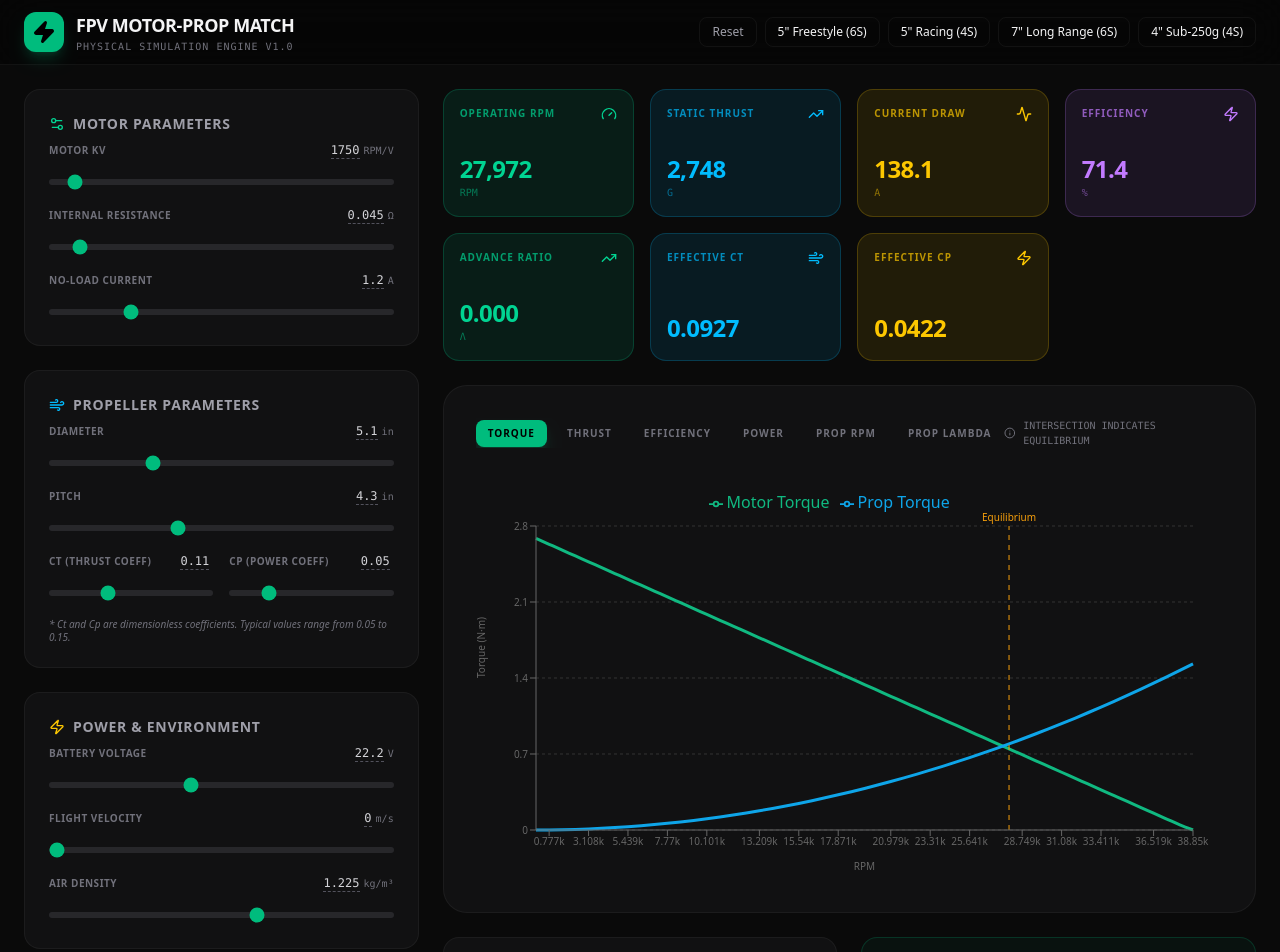
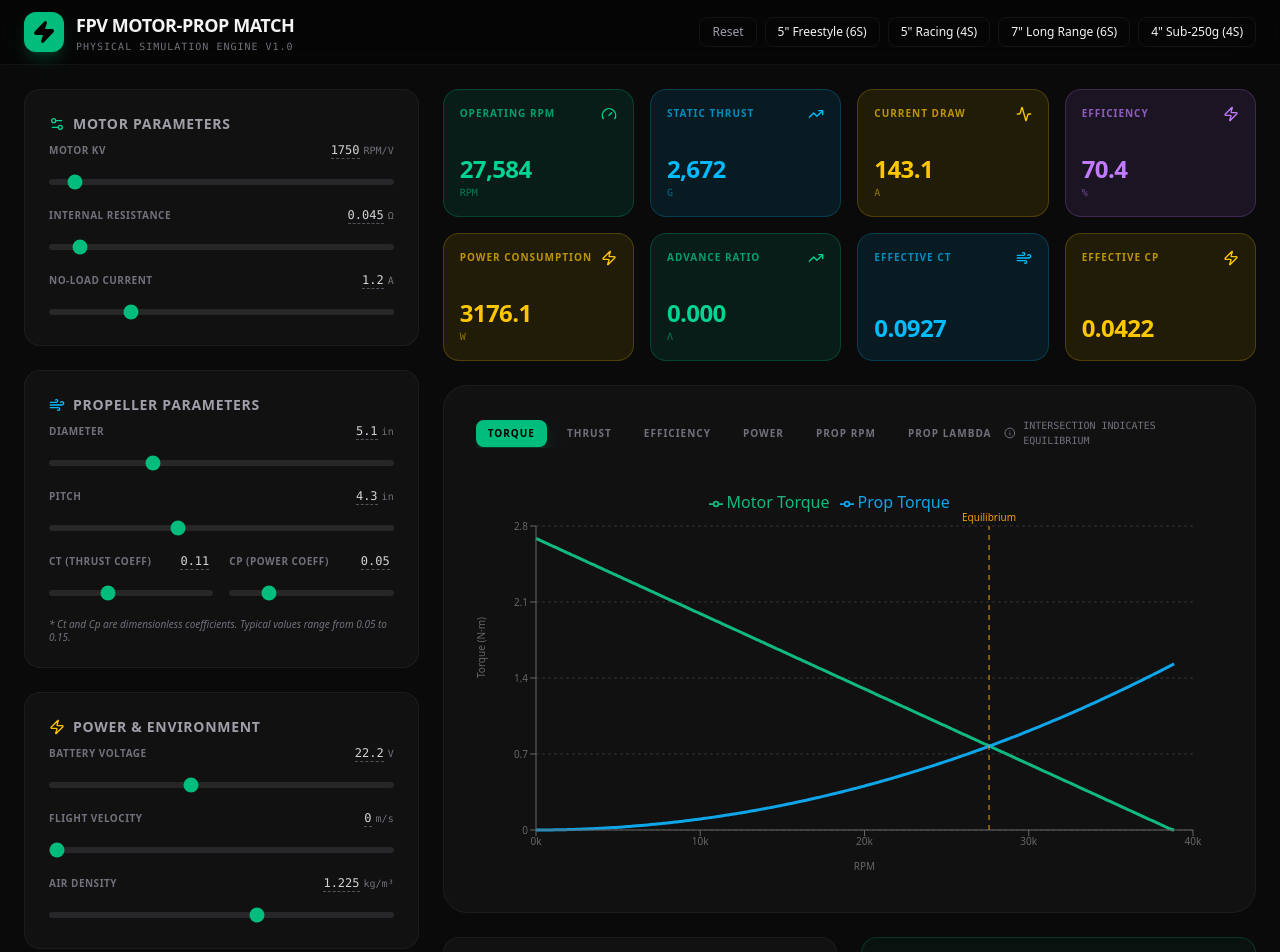
Before and after one commit to leemojiang/FPV-Motor-Prop-Matcher, a React (Vite) app: page / in a window 1280 px wide. Shown: the top 952 px of the page. Built offline with nearby package versions, Linux system fonts and the light colour scheme.

Commit message:
feat: Improve RPM simulation resolution
Increases the resolution of the RPM simulation by increasing the number of steps.
Ensures the simulation starts from at least 1000 RPM to avoid division by zero.
Clarifies propeller efficiency calculation.

```diff
--- a/src/App.tsx
+++ b/src/App.tsx
@@ -102,8 +102,9 @@ export default function App() {
 
     const data = [];
     const lambdaData = [];
-    const maxRpm = motor.kv * v;
-    const step = maxRpm / 50;
+    const maxRpm = Math.max(1000, motor.kv * v);
+    const steps = 200; // Increased resolution
+    const step = maxRpm / steps;
 
     let equilibriumRpm = 0;
     let minDiff = Infinity;
@@ -124,7 +125,7 @@ export default function App() {
       const pElec = v * current;
       const motorEff = pElec > 0 ? (pShaftMotor / pElec) * 100 : 0;
 
-      // Propeller Calculations (Now independent of lambda for main simulation as requested)
+      // Propeller Calculations
       const tipSpeed = omega * propRadius;
       const lambda = omega > 0 ? V / tipSpeed : 0;
 
@@ -132,7 +133,7 @@ export default function App() {
       const propTorque = 0.5 * rho * Math.pow(tipSpeed, 2) * Math.PI * Math.pow(propRadius, 3) * eff_cp_const;
       const propPower = propTorque * omega;
 
-      // Propeller Efficiency: eta_p = (T * V) / P_prop
+      // Propeller Efficiency
       const propEff = propPower > 0 ? (thrust * V / propPower) * 100 : 0;
 
       const diff = Math.abs(motorTorque - propTorque);
@@ -145,7 +146,7 @@ export default function App() {
         rpm: Math.round(rpm),
         motorTorque: Number(motorTorque.toFixed(4)),
         propTorque: Number(propTorque.toFixed(4)),
-        thrust: Number((thrust * 101.97).toFixed(1)), // g
+        thrust: Number((thrust * 101.97).toFixed(1)),
         efficiency: Number(Math.max(0, motorEff).toFixed(1)),
         propEff: Number(Math.min(100, propEff).toFixed(1)),
         current: Number(current.toFixed(1)),
@@ -153,25 +154,6 @@ export default function App() {
         pShaftMotor: Number(pShaftMotor.toFixed(1)),
         pProp: Number(propPower.toFixed(1)),
         lambda: Number(lambda.toFixed(3)),
-      });
-    }
-
-    // Generate specific Lambda data for the lambda chart (plotting coefficients)
-    const maxLambda = lambda0 * 1.2;
-    for (let l = 0; l <= maxLambda; l += maxLambda / 50) {
-      const ct_l = Math.max(0, eff_ct_const * (1 - l / lambda0));
-      const cp_l = Math.max(0, eff_cp_const * (1 - l / lambda0));
-
-      // Efficiency at this lambda: eta = J * Ct / Cp * (1/2pi) or similar
-      // Simplified: eta = (T * V) / (Q * omega) = (Ct * rho * n^2 * D^4 * V) / (Cp * rho * n^2 * D^5 * n * 2pi) ...
-      // In our model: eta = (Ct * V) / (Cp * omega * R) = (Ct * lambda) / Cp
-      const eff_l = cp_l > 0 ? (ct_l * l / cp_l) * 100 : 0;
-
-      lambdaData.push({
-        lambda: Number(l.toFixed(3)),
-        ct: Number(ct_l.toFixed(4)),
-        cp: Number(cp_l.toFixed(4)),
-        efficiency: Number(Math.min(100, eff_l).toFixed(1)),
       });
     }
 
@@ -183,6 +165,7 @@ export default function App() {
     const opCurrent = Math.max(0, (v - opOmega / kv_rad) / R);
     const opThrust = 0.5 * rho * Math.pow(opTipSpeed, 2) * Math.PI * Math.pow(propRadius, 2) * eff_ct_const;
     const opPower = v * opCurrent;
+    const opShaftPower = Math.max(0, (opCurrent - io) / kv_rad) * opOmega;
 
     return {
       chartData: data,
@@ -193,11 +176,12 @@ export default function App() {
       },
       operatingPoint: {
         rpm: equilibriumRpm,
-        thrust: opThrust * 101.97, // g
+        thrust: opThrust * 101.97,
         current: opCurrent,
         power: opPower,
+        shaftPower: opShaftPower,
         advanceRatio: opLambda,
-        efficiency: opPower > 0 ? ((opOmega * (opCurrent - io) / kv_rad) / opPower) * 100 : 0
+        efficiency: opPower > 0 ? (opShaftPower / opPower) * 100 : 0
       }
     };
   }, [motor, prop, env]);
@@ -379,14 +363,21 @@ export default function App() {
             />
             <MetricCard
               label="Efficiency"
-              value={results.operatingPoint.efficiency.toFixed(1)}
+              value={isNaN(results.operatingPoint.efficiency) ? "---" : results.operatingPoint.efficiency.toFixed(1)}
               unit="%"
               icon={<Zap className="w-4 h-4" />}
               color="purple"
             />
             <MetricCard
+              label="Power Consumption"
+              value={isNaN(results.operatingPoint.power) ? "---" : results.operatingPoint.power.toFixed(1)}
+              unit="W"
+              icon={<Zap className="w-4 h-4" />}
+              color="yellow"
+            />
+            <MetricCard
               label="Advance Ratio"
-              value={results.operatingPoint.advanceRatio.toFixed(3)}
+              value={isNaN(results.operatingPoint.advanceRatio) ? "---" : results.operatingPoint.advanceRatio.toFixed(3)}
               unit="λ"
               icon={<TrendingUp className="w-4 h-4" />}
               color="emerald"
@@ -438,6 +429,8 @@ export default function App() {
                     <CartesianGrid strokeDasharray="3 3" stroke="#333" vertical={false} />
                     <XAxis
                       dataKey="rpm"
+                      type="number"
+                      domain={['auto', 'auto']}
                       stroke="#666"
                       fontSize={10}
                       tickFormatter={(v) => `${v/1000}k`}
@@ -451,7 +444,9 @@ export default function App() {
                     <Legend verticalAlign="top" height={36}/>
                     <Line type="monotone" dataKey="motorTorque" name="Motor Torque" stroke="#10b981" strokeWidth={3} dot={false} animationDuration={1000} />
                     <Line type="monotone" dataKey="propTorque" name="Prop Torque" stroke="#0ea5e9" strokeWidth={3} dot={false} animationDuration={1000} />
-                    <ReferenceLine x={results.operatingPoint.rpm} stroke="#f59e0b" strokeDasharray="5 5" label={{ value: 'Equilibrium', fill: '#f59e0b', fontSize: 10, position: 'top' }} />
+                    {results.operatingPoint.rpm > 0 && (
+                      <ReferenceLine x={results.operatingPoint.rpm} stroke="#f59e0b" strokeDasharray="5 5" isFront={true} label={{ value: 'Equilibrium', fill: '#f59e0b', fontSize: 10, position: 'top' }} />
+                    )}
                   </LineChart>
                 ) : activeTab === 'thrust' ? (
                   <AreaChart data={results.chartData} margin={{ top: 10, right: 30, left: 0, bottom: 20 }}>
@@ -464,6 +459,8 @@ export default function App() {
                     <CartesianGrid strokeDasharray="3 3" stroke="#333" vertical={false} />
                     <XAxis
                       dataKey="rpm"
+                      type="number"
+                      domain={['auto', 'auto']}
                       stroke="#666"
                       fontSize={10}
                       tickFormatter={(v) => `${v/1000}k`}
@@ -471,14 +468,18 @@ export default function App() {
                     />
                     <YAxis stroke="#666" fontSize={10} label={{ value: 'Thrust (g)', angle: -90, position: 'insideLeft', fill: '#666', fontSize: 10 }} />
                     <Tooltip contentStyle={{ backgroundColor: '#18181b', border: '1px solid #3f3f46', borderRadius: '12px', fontSize: '12px' }} />
+                    {results.operatingPoint.rpm > 0 && (
+                      <ReferenceLine x={results.operatingPoint.rpm} stroke="#f59e0b" strokeDasharray="5 5" isFront={true} />
+                    )}
                     <Area type="monotone" dataKey="thrust" name="Thrust (g)" stroke="#0ea5e9" fillOpacity={1} fill="url(#colorThrust)" strokeWidth={3} />
-                    <ReferenceLine x={results.operatingPoint.rpm} stroke="#f59e0b" strokeDasharray="5 5" />
                   </AreaChart>
                 ) : activeTab === 'efficiency' ? (
                   <LineChart data={results.chartData} margin={{ top: 10, right: 30, left: 0, bottom: 20 }}>
                     <CartesianGrid strokeDasharray="3 3" stroke="#333" vertical={false} />
                     <XAxis
                       dataKey="rpm"
+                      type="number"
+                      domain={['auto', 'auto']}
                       stroke="#666"
                       fontSize={10}
                       tickFormatter={(v) => `${v/1000}k`}
@@ -487,7 +488,9 @@ export default function App() {
                     <YAxis stroke="#666" fontSize={10} label={{ value: 'Efficiency (%)', angle: -90, position: 'insideLeft', fill: '#666', fontSize: 10 }} />
                     <Tooltip contentStyle={{ backgroundColor: '#18181b', border: '1px solid #3f3f46', borderRadius: '12px', fontSize: '12px' }} />
                     <Line type="monotone" dataKey="efficiency" name="Motor Efficiency (%)" stroke="#a855f7" strokeWidth={3} dot={false} />
-                    <ReferenceLine x={results.operatingPoint.rpm} stroke="#f59e0b" strokeDasharray="5 5" />
+                    {results.operatingPoint.rpm > 0 && (
+                      <ReferenceLine x={results.operatingPoint.rpm} stroke="#f59e0b" strokeDasharray="5 5" isFront={true} />
+                    )}
                   </LineChart>
                 ) : activeTab === 'power' ? (
                   <AreaChart data={results.chartData} margin={{ top: 10, right: 30, left: 0, bottom: 20 }}>
@@ -508,6 +511,8 @@ export default function App() {
                     <CartesianGrid strokeDasharray="3 3" stroke="#333" vertical={false} />
                     <XAxis
                       dataKey="rpm"
+                      type="number"
+                      domain={['auto', 'auto']}
                       stroke="#666"
                       fontSize={10}
                       tickFormatter={(v) => `${v/1000}k`}
@@ -519,13 +524,17 @@ export default function App() {
                     <Area type="monotone" dataKey="pElec" name="P Elec (Input, F4)" stroke="#ef4444" fillOpacity={1} fill="url(#colorElec)" strokeWidth={2} />
                     <Area type="monotone" dataKey="pShaftMotor" name="P Shaft (Motor Out, F3)" stroke="#10b981" fillOpacity={1} fill="url(#colorShaft)" strokeWidth={2} />
                     <Area type="monotone" dataKey="pProp" name="P Prop (Absorbed)" stroke="#f59e0b" fillOpacity={1} fill="url(#colorProp)" strokeWidth={3} />
-                    <ReferenceLine x={results.operatingPoint.rpm} stroke="#f59e0b" strokeDasharray="5 5" />
+                    {results.operatingPoint.rpm > 0 && (
+                      <ReferenceLine x={results.operatingPoint.rpm} stroke="#f59e0b" strokeDasharray="5 5" isFront={true} />
+                    )}
                   </AreaChart>
                 ) : activeTab === 'prop_rpm' ? (
                   <LineChart data={results.chartData} margin={{ top: 10, right: 30, left: 0, bottom: 20 }}>
                     <CartesianGrid strokeDasharray="3 3" stroke="#333" vertical={false} />
                     <XAxis
                       dataKey="rpm"
+                      type="number"
+                      domain={['auto', 'auto']}
                       stroke="#666"
                       fontSize={10}
                       tickFormatter={(v) => `${v/1000}k`}
@@ -538,13 +547,17 @@ export default function App() {
                     <Line yAxisId="left" type="monotone" dataKey="thrust" name="Thrust (g)" stroke="#0ea5e9" strokeWidth={2} dot={false} />
                     <Line yAxisId="left" type="monotone" dataKey="propTorque" name="Torque (N·m * 10k)" stroke="#10b981" strokeWidth={2} dot={false} strokeDasharray="5 5" />
                     <Line yAxisId="right" type="monotone" dataKey="propEff" name="Prop Eff (%)" stroke="#f43f5e" strokeWidth={3} dot={false} />
-                    <ReferenceLine x={results.operatingPoint.rpm} stroke="#f59e0b" strokeDasharray="5 5" />
+                    {results.operatingPoint.rpm > 0 && (
+                      <ReferenceLine x={results.operatingPoint.rpm} stroke="#f59e0b" strokeDasharray="5 5" isFront={true} />
+                    )}
                   </LineChart>
                 ) : (
                   <LineChart data={results.lambdaData} margin={{ top: 10, right: 30, left: 0, bottom: 20 }}>
                     <CartesianGrid strokeDasharray="3 3" stroke="#333" vertical={false} />
                     <XAxis
                       dataKey="lambda"
+                      type="number"
+                      domain={['auto', 'auto']}
                       stroke="#666"
                       fontSize={10}
                       label={{ value: 'Advance Ratio (λ)', position: 'insideBottom', offset: -10, fill: '#666', fontSize: 10 }}
@@ -556,7 +569,9 @@ export default function App() {
                     <Line yAxisId="left" type="monotone" dataKey="ct" name="Ct(λ)" stroke="#0ea5e9" strokeWidth={3} dot={false} />
                     <Line yAxisId="left" type="monotone" dataKey="cp" name="Cp(λ)" stroke="#10b981" strokeWidth={3} dot={false} strokeDasharray="5 5" />
                     <Line yAxisId="right" type="monotone" dataKey="efficiency" name="Prop Eff (%)" stroke="#f43f5e" strokeWidth={3} dot={false} />
-                    <ReferenceLine x={results.operatingPoint.advanceRatio} stroke="#f59e0b" strokeDasharray="5 5" label={{ value: 'Operating λ', fill: '#f59e0b', fontSize: 10, position: 'top' }} />
+                    {results.operatingPoint.advanceRatio >= 0 && (
+                      <ReferenceLine x={results.operatingPoint.advanceRatio} stroke="#f59e0b" strokeDasharray="5 5" isFront={true} label={{ value: 'Operating λ', fill: '#f59e0b', fontSize: 10, position: 'top' }} />
+                    )}
                   </LineChart>
                 )}
               </ResponsiveContainer>
```
